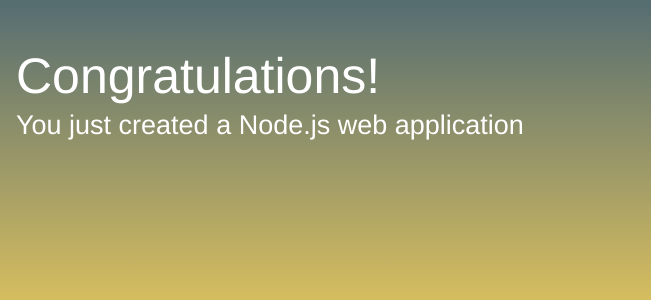
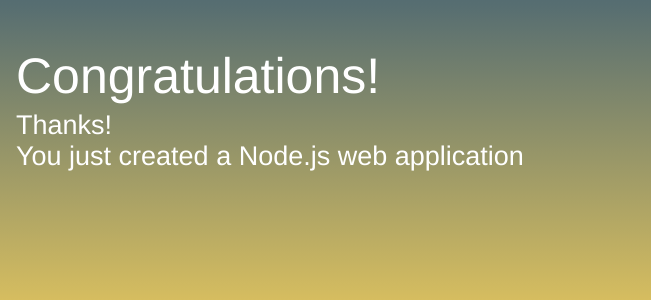
Before and after one commit to kjmiller1/TestingCodestar, a website: page public/index.html in a window 1280 px wide. Shown: the part 234-534 px from the top of the page, 629-1280 px from the left. Drawn offline with Linux system fonts and the light colour scheme.

Commit message:
Update index.html

```diff
--- a/public/index.html
+++ b/public/index.html
@@ -59,6 +59,7 @@
             <a class="twitter-link" href="http://twitter.com/home/?status=I%20created%20a%20project%20with%20AWS%20CodeStar!%20%23AWS%20%23AWSCodeStar%20https%3A%2F%2Faws.amazon.com%2Fcodestar"><img src="assets/img/tweet.svg" /></a>
             <div class="text">
                 <h1>Congratulations!</h1>
+                <h2>Thanks!</h2>
                 <h2>You just created a Node.js web application</h2>
             </div>
         </div>
```
